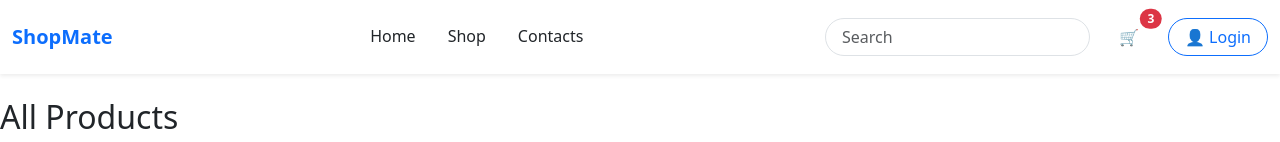
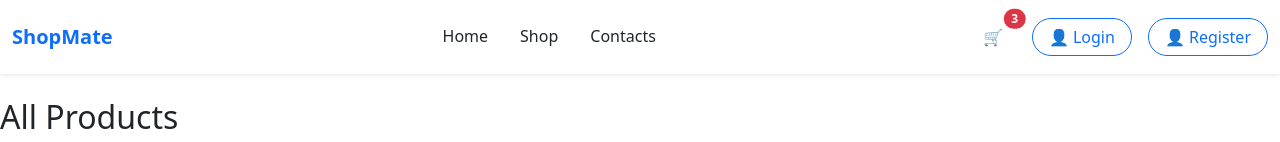
Before and after one commit to ML-Massaquoi/Angular_Mini_Ecommerce, an Angular app: page /shop in a window 1280 px wide. Shown: the top 142 px of the page. Built offline with nearby package versions, Linux system fonts and the light colour scheme.

Commit message:
Refactor shop component: remove search form from template and add registration link in navbar

```diff
--- a/src/app/app.html
+++ b/src/app/app.html
@@ -27,9 +27,7 @@
       </ul>
 
       <!-- Right Side -->
-      <form class="d-flex me-3">
-        <input class="form-control rounded-pill px-3" type="search" placeholder="Search" aria-label="Search">
-      </form>
+
 
       <div class="d-flex align-items-center gap-3">
         <!-- Cart with Badge -->
@@ -41,6 +39,7 @@
         </a>
         <!-- User -->
         <a [routerLink]="['login']" class="btn btn-outline-primary rounded-pill px-3">👤 Login</a>
+          <a [routerLink]="['register']" class="btn btn-outline-primary rounded-pill px-3">👤 Register</a>
       </div>
     </div>
   </div>
--- a/src/app/shop/shop.html
+++ b/src/app/shop/shop.html
@@ -1,4 +1,6 @@
 <h2 class="mt-4">All Products</h2>
+
+
 
 <div class="row">
   <div *ngFor="let product of products" class="col-md-3 mb-3">
--- a/src/app/shop/shop.ts
+++ b/src/app/shop/shop.ts
@@ -2,10 +2,12 @@ import { Component } from '@angular/core';
 import  { ProductList } from '../productservice';
 import { CommonModule } from '@angular/common';
 import { RouterModule } from '@angular/router';
+import { FormsModule } from '@angular/forms';
+
 
 @Component({
   selector: 'app-shop',
-  imports: [CommonModule, RouterModule],
+  imports: [CommonModule, RouterModule,FormsModule],
   templateUrl: './shop.html',
   styleUrl: './shop.css'
 })
@@ -23,4 +25,6 @@ export class ShopComponent {
   onBuyNow(){
     alert("Please login to proceed with the purchase.");
   }
+
+
 }
```
